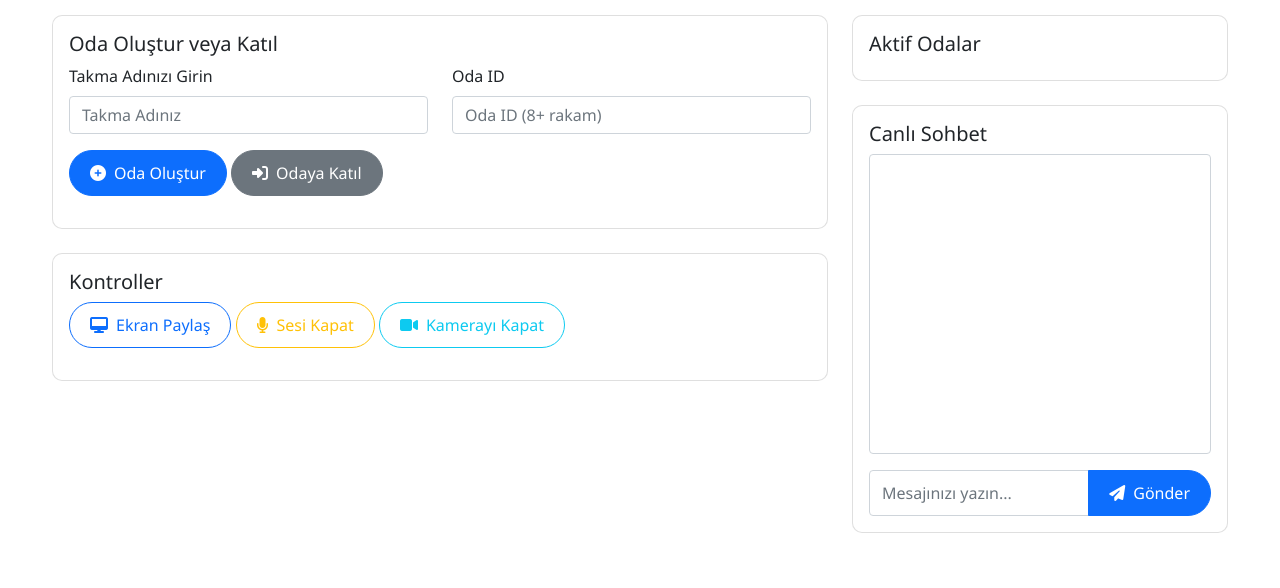
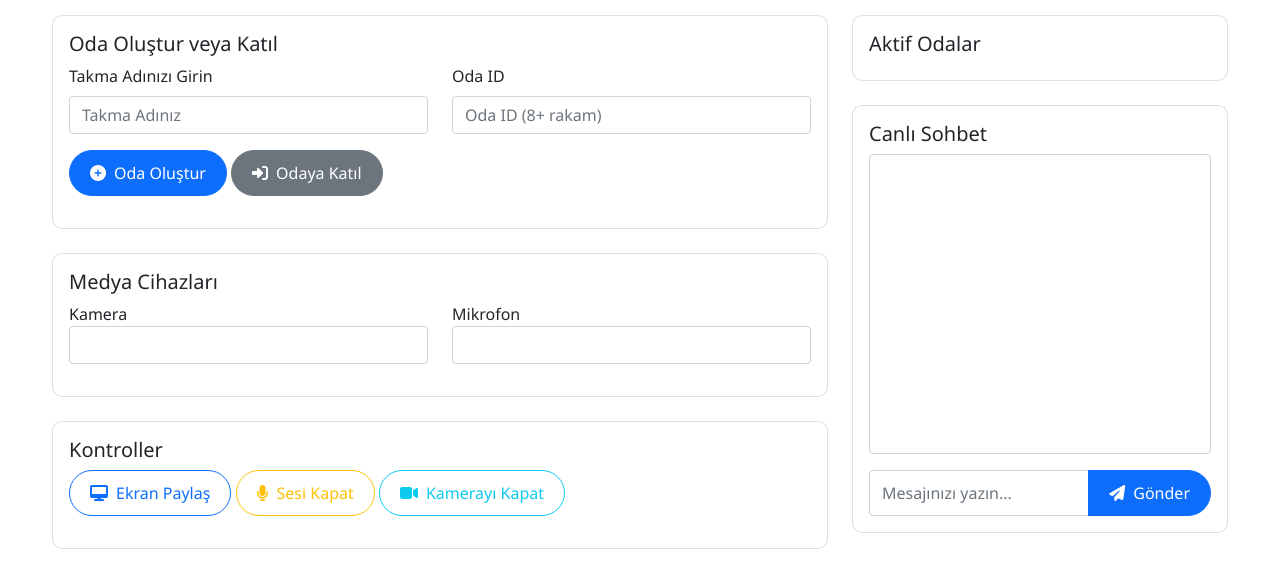
Before and after one commit to Lua00/31cordtest, a website: page index.html in a window 1280 px wide. Shown: the part 66-654 px from the top of the page. Drawn offline with nearby package versions, Linux system fonts and the light colour scheme; a script that the page names is missing.

Commit message:
Update index.html

```diff
--- a/index.html
+++ b/index.html
@@ -50,6 +50,26 @@
                         </div>
                         <div id="current-room-id" class="alert alert-info" style="display: none;">
                             Mevcut Oda ID: <span id="room-id-display"></span>
+                        </div>
+                    </div>
+                </div>
+
+                <div class="card mb-4">
+                    <div class="card-body">
+                        <h5 class="card-title">Medya Cihazları</h5>
+                        <div class="row mb-3">
+                            <div class="col-md-6">
+                                <label for="video-devices">Kamera</label>
+                                <select class="form-control" id="video-devices" onchange="switchMediaDevice(this.value, 'video')">
+                                    <!-- Kamera cihazları listesi burada görünecek -->
+                                </select>
+                            </div>
+                            <div class="col-md-6">
+                                <label for="audio-devices">Mikrofon</label>
+                                <select class="form-control" id="audio-devices" onchange="switchMediaDevice(this.value, 'audio')">
+                                    <!-- Mikrofon cihazları listesi burada görünecek -->
+                                </select>
+                            </div>
                         </div>
                     </div>
                 </div>
@@ -114,7 +134,11 @@
         crossorigin="anonymous"></script>
     <script src="https://unpkg.com/peerjs@1.4.7/dist/peerjs.min.js"></script>
     <script src="assets/js/renderer.js"></script>
-    <script src="assets/js/chat.js"></script>
+    <script src="assets/js/chat.js"></ script>
+    <script src="assets/js/room.js"></script>
+    <script src="assets/js/participant.js"></script>
+    <script src="assets/js/utils.js"></script>
+    <script src="assets/js/index.js"></script>
 </body>
 
 </html>
```
